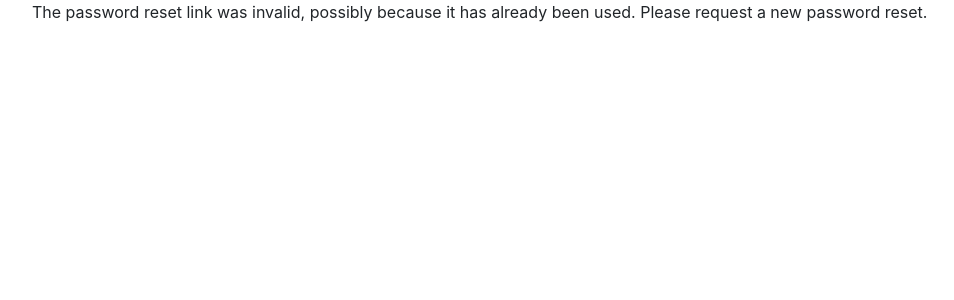
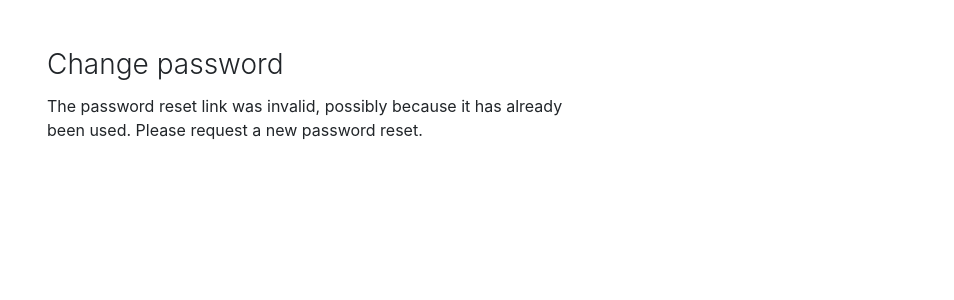
Before and after one commit to mbrsagor/djAuth, a Django app: a page that uses templates/registration/password_reset_confirm.html in a window 1280 px wide. Shown: the top 300 px of the page, without its empty margins (38-992 px from the left). Run offline with Django 3.2, Linux system fonts and the light colour scheme; some libraries are stand-ins or nearby versions.

Commit message:
Rest password beautification and user profile created

```diff
--- a/djAuth/urls.py
+++ b/djAuth/urls.py
@@ -1,7 +1,9 @@
 from django.contrib import admin
 from django.urls import path, include
+from django.views.generic import TemplateView
 
 urlpatterns = [
     path('admin/', admin.site.urls),
     path('accounts/', include('django.contrib.auth.urls')),
+    path('accounts/profile/', TemplateView.as_view(template_name='registration/profile.html'))
 ]
--- a/templates/registration/login.html
+++ b/templates/registration/login.html
@@ -22,7 +22,8 @@
                             </div>
                             <div class="form-group">
                                 <label for="password">Enter Password</label>
-                                <a href="#" style="float:right;font-size:12px;">Forgot password?</a>
+                                <a href="/accounts/password_reset/" style="float:right;font-size:12px;">Forgot
+                                    password?</a>
                                 <input type="password" class="form-control form-control-sm" name="password"
                                        id="password">
                             </div>
--- a/templates/registration/password_reset_complete.html
+++ b/templates/registration/password_reset_complete.html
@@ -1,7 +1,9 @@
 {% extends 'base.html' %}
 
 {% block content %}
+    <div class="col-lg-12 mt-5">
     <p>
         Your password has been set. You may go ahead and <a href="/accounts/login/">sign in</a> now.
     </p>
+    </div>
 {% endblock %}
--- a/templates/registration/password_reset_confirm.html
+++ b/templates/registration/password_reset_confirm.html
@@ -1,12 +1,21 @@
 {% extends 'base.html' %}
 
+{% block title %} Confirm password {% endblock %}
+
 {% block content %}
+    <div class="col-sm-6 col-sm-offset-3">
+        <div class="change_password mt-5">
+            <h3 class="card-title">Change password</h3>
             {% if validlink %}
-        <h3>Change password</h3>
                 <form method="post">
                     {% csrf_token %}
-            {{ form.as_p }}
-            <button type="submit">Change password</button>
+                    <div class="form-group">
+                        <input type="password" name="new_password1" class="form-control" placeholder="Enter new password">
+                    </div>
+                    <div class="form-group">
+                        <input type="password" name="new_password2" class="form-control" placeholder="Enter new password">
+                    </div>
+                    <button type="submit" class="btn btn-info">Change password</button>
                 </form>
             {% else %}
                 <p>
@@ -14,4 +23,6 @@
                     Please request a new password reset.
                 </p>
             {% endif %}
+        </div>
+    </div>
 {% endblock %}
--- a/templates/registration/password_reset_done.html
+++ b/templates/registration/password_reset_done.html
@@ -1,6 +1,7 @@
 {% extends 'base.html' %}
 
 {% block content %}
+    <div class="col-lg-12">
         <p>
             We've emailed you instructions for setting your password, if an account exists with the email you entered.
             You should receive them shortly.
@@ -9,4 +10,5 @@
             If you don't receive an email, please make sure you've entered the address you registered with,
             and check your spam folder.
         </p>
+    </div>
 {% endblock %}
```
Also changed, not shown: templates/registration/profile.html (added, +30 -0 lines), db.sqlite3. Lines whose indentation alone changed are shown as unchanged.
